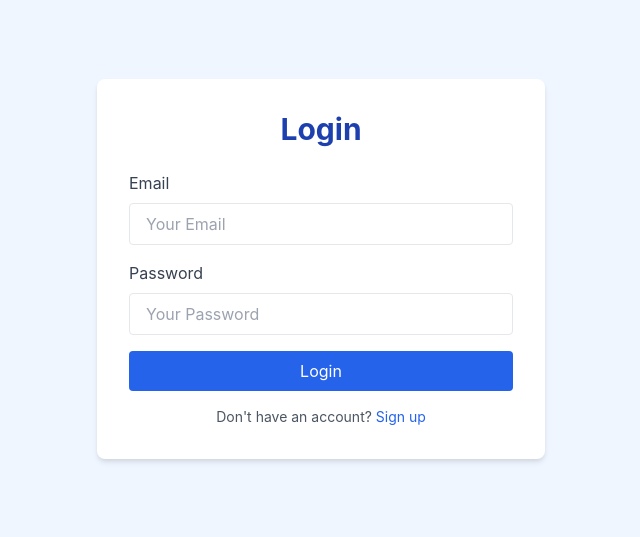
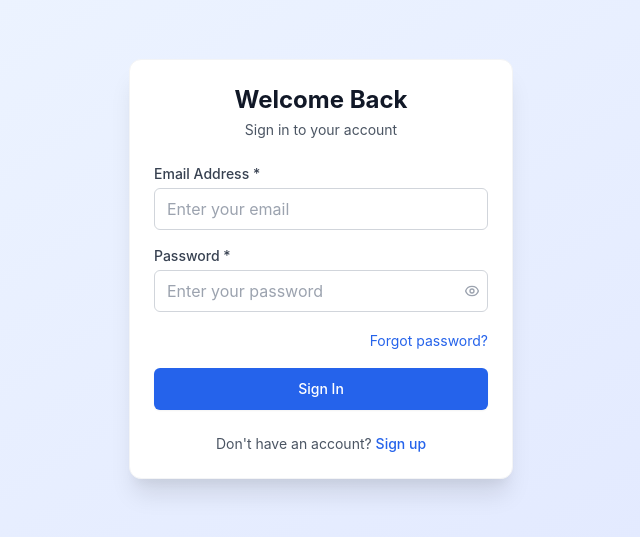
Before and after one commit to jvcerezo/mdcas-fe, a React (Create React App) app: page /login in a window 1280 px wide. Shown: the part 131-668 px from the top of the page, without its empty margins (319-959 px from the left). Built offline with nearby package versions, Linux system fonts and the light colour scheme; no server answers.

Commit message:
improved login page

```diff
--- a/src/pages/LoginPage.js
+++ b/src/pages/LoginPage.js
@@ -1,51 +1,232 @@
 import React, { useState } from 'react';
 import { post } from '../utils/api';
+import toast, { Toaster } from 'react-hot-toast';
+import { useNavigate, Link } from 'react-router-dom';
 
 const LoginPage = () => {
-  const [email, setEmail] = useState('');
-  const [password, setPassword] = useState('');
+  const navigate = useNavigate();
+  const [formData, setFormData] = useState({
+    email: '',
+    password: ''
+  });
+  const [showPassword, setShowPassword] = useState(false);
+  const [errors, setErrors] = useState({});
+  const [isLoading, setIsLoading] = useState(false);
+
+  const validateForm = () => {
+    const newErrors = {};
+
+    if (!formData.email.trim()) newErrors.email = 'Email is required';
+    else if (!/\S+@\S+\.\S+/.test(formData.email)) newErrors.email = 'Email is invalid';
+    if (!formData.password) newErrors.password = 'Password is required';
+
+    setErrors(newErrors);
+    return Object.keys(newErrors).length === 0;
+  };
+
+  const handleInputChange = (field, value) => {
+    setFormData(prev => ({ ...prev, [field]: value }));
+    if (errors[field]) {
+      setErrors(prev => ({ ...prev, [field]: '' }));
+    }
+  };
 
   const handleLogin = async (e) => {
     e.preventDefault();
+    if (!validateForm()) {
+      toast.error('Please fix the errors in the form');
+      return;
+    }
+
+    setIsLoading(true);
     try {
-      const response = await post('/auth/login', { email, password });
+      const response = await post('/auth/login', {
+        email: formData.email,
+        password: formData.password
+      });
+
+      // Success toast and redirect
+      toast.success('Login successful! Welcome back!');
       console.log('Login successful:', response);
+
+      // Store token if provided
+      if (response.token) {
+        localStorage.setItem('authToken', response.token);
+      }
+
+      // Redirect to dashboard/home after a short delay
+      setTimeout(() => {
+        navigate('/'); // or navigate to dashboard
+      }, 1500);
+
     } catch (error) {
       console.error('Login failed:', error);
+
+      // Handle different error scenarios
+      if (error.response) {
+        const { status, data } = error.response;
+
+        if (status === 401) {
+          toast.error('Invalid email or password. Please try again.');
+          setErrors({ password: 'Invalid credentials' });
+        } else if (status === 404) {
+          toast.error('User not found. Please check your email or sign up.');
+          setErrors({ email: 'User not found' });
+        } else if (status === 403) {
+          toast.error('Account is disabled. Please contact support.');
+        } else if (status === 429) {
+          toast.error('Too many login attempts. Please try again later.');
+        } else if (status === 500) {
+          toast.error('Server error. Please try again later.');
+        } else {
+          toast.error('Login failed. Please try again.');
+        }
+      } else if (error.request) {
+        toast.error('Network error. Please check your connection and try again.');
+      } else {
+        toast.error('An unexpected error occurred. Please try again.');
+      }
+
+      setErrors({ submit: 'Login failed. Please try again.' });
+    } finally {
+      setIsLoading(false);
     }
   };
 
   return (
-    <div className="bg-blue-50 min-h-screen flex items-center justify-center">
-      <div className="bg-white p-8 rounded-lg shadow-md max-w-md w-full">
-        <h2 className="text-3xl font-bold mb-6 text-center text-blue-800">Login</h2>
-        <form onSubmit={handleLogin}>
-          <div className="mb-4">
-            <label className="block text-gray-700 mb-2" htmlFor="email">Email</label>
+    <div className="bg-gradient-to-br from-blue-50 to-indigo-100 min-h-screen flex items-center justify-center py-8 px-4">
+      <Toaster
+        position="top-right"
+        toastOptions={{
+          duration: 4000,
+          style: {
+            background: '#363636',
+            color: '#fff',
+          },
+          success: {
+            duration: 3000,
+            iconTheme: {
+              primary: '#10B981',
+              secondary: '#fff',
+            },
+          },
+          error: {
+            duration: 5000,
+            iconTheme: {
+              primary: '#EF4444',
+              secondary: '#fff',
+            },
+          },
+        }}
+      />
+      <div className="max-w-sm w-full">
+        <div className="bg-white shadow-xl rounded-xl p-6 border border-gray-100">
+          {/* Header */}
+          <div className="text-center mb-6">
+            <h2 className="text-2xl font-bold text-gray-900 mb-1">Welcome Back</h2>
+            <p className="text-sm text-gray-600">Sign in to your account</p>
+          </div>
+
+          {/* Error Message */}
+          {errors.submit && (
+            <div className="mb-4 p-3 bg-red-50 border border-red-200 rounded-md">
+              <p className="text-red-600 text-sm">{errors.submit}</p>
+            </div>
+          )}
+
+          <form onSubmit={handleLogin} className="space-y-4">
+            {/* Email Field */}
+            <div>
+              <label className="block text-sm font-medium text-gray-700 mb-1" htmlFor="email">
+                Email Address *
+              </label>
               <input
                 type="email"
                 id="email"
-              className="w-full border rounded px-4 py-2 focus:ring-2 focus:ring-blue-300"
-              placeholder="Your Email"
-              value={email}
-              onChange={(e) => setEmail(e.target.value)}
+                className={`w-full px-3 py-2 border rounded-md focus:ring-2 focus:ring-blue-500 focus:border-blue-500 transition-colors ${
+                  errors.email ? 'border-red-300 bg-red-50' : 'border-gray-300'
+                }`}
+                placeholder="Enter your email"
+                value={formData.email}
+                onChange={(e) => handleInputChange('email', e.target.value)}
               />
+              {errors.email && <p className="mt-1 text-xs text-red-600">{errors.email}</p>}
             </div>
-          <div className="mb-4">
-            <label className="block text-gray-700 mb-2" htmlFor="password">Password</label>
+
+            {/* Password Field */}
+            <div>
+              <label className="block text-sm font-medium text-gray-700 mb-1" htmlFor="password">
+                Password *
+              </label>
+              <div className="relative">
                 <input
-              type="password"
+                  type={showPassword ? 'text' : 'password'}
                   id="password"
-              className="w-full border rounded px-4 py-2 focus:ring-2 focus:ring-blue-300"
-              placeholder="Your Password"
-              value={password}
-              onChange={(e) => setPassword(e.target.value)}
+                  className={`w-full px-3 py-2 pr-10 border rounded-md focus:ring-2 focus:ring-blue-500 focus:border-blue-500 transition-colors ${
+                    errors.password ? 'border-red-300 bg-red-50' : 'border-gray-300'
+                  }`}
+                  placeholder="Enter your password"
+                  value={formData.password}
+                  onChange={(e) => handleInputChange('password', e.target.value)}
                 />
+                <button
+                  type="button"
+                  className="absolute inset-y-0 right-2 flex items-center text-gray-400 hover:text-gray-600"
+                  onClick={() => setShowPassword(!showPassword)}
+                >
+                  <svg className="h-4 w-4" fill="none" stroke="currentColor" viewBox="0 0 24 24">
+                    {showPassword ? (
+                      <path strokeLinecap="round" strokeLinejoin="round" strokeWidth={2} d="M13.875 18.825A10.05 10.05 0 0112 19c-4.478 0-8.268-2.943-9.543-7a9.97 9.97 0 011.563-3.029m5.858.908a3 3 0 114.243 4.243M9.878 9.878l4.242 4.242M9.878 9.878L3 3m6.878 6.878L21 21" />
+                    ) : (
+                      <>
+                        <path strokeLinecap="round" strokeLinejoin="round" strokeWidth={2} d="M15 12a3 3 0 11-6 0 3 3 0 016 0z" />
+                        <path strokeLinecap="round" strokeLinejoin="round" strokeWidth={2} d="M2.458 12C3.732 7.943 7.523 5 12 5c4.478 0 8.268 2.943 9.542 7-1.274 4.057-5.064 7-9.542 7-4.477 0-8.268-2.943-9.542-7z" />
+                      </>
+                    )}
+                  </svg>
+                </button>
               </div>
-          <button type="submit" className="bg-blue-600 text-white px-6 py-2 rounded hover:bg-blue-700 focus:ring-4 focus:ring-blue-300 w-full">Login</button>
+              {errors.password && <p className="mt-1 text-xs text-red-600">{errors.password}</p>}
+            </div>
+
+            {/* Forgot Password Link */}
+            <div className="text-right">
+              <Link to="/forgot-password" className="text-sm text-blue-600 hover:text-blue-500 transition-colors">
+                Forgot password?
+              </Link>
+            </div>
+
+            {/* Submit Button */}
+            <button
+              type="submit"
+              disabled={isLoading}
+              className={`w-full flex justify-center items-center py-2.5 px-4 border border-transparent rounded-md shadow-sm text-sm font-medium text-white bg-blue-600 hover:bg-blue-700 focus:outline-none focus:ring-2 focus:ring-offset-2 focus:ring-blue-500 transition-colors ${
+                isLoading ? 'opacity-75 cursor-not-allowed' : ''
+              }`}
+            >
+              {isLoading ? (
+                <>
+                  <svg className="animate-spin -ml-1 mr-2 h-4 w-4 text-white" xmlns="http://www.w3.org/2000/svg" fill="none" viewBox="0 0 24 24">
+                    <circle className="opacity-25" cx="12" cy="12" r="10" stroke="currentColor" strokeWidth="4"></circle>
+                    <path className="opacity-75" fill="currentColor" d="M4 12a8 8 0 018-8V0C5.373 0 0 5.373 0 12h4zm2 5.291A7.962 7.962 0 014 12H0c0 3.042 1.135 5.824 3 7.938l3-2.647z"></path>
+                  </svg>
+                  Signing in...
+                </>
+              ) : (
+                'Sign In'
+              )}
+            </button>
           </form>
-        <div className="text-center mt-4">
-          <p className="text-sm text-gray-600">Don't have an account? <a href="/signup" className="text-blue-600 hover:underline">Sign up</a></p>
+
+          {/* Sign Up Link */}
+          <div className="mt-6 text-center">
+            <p className="text-sm text-gray-600">
+              Don't have an account?{' '}
+              <Link to="/signup" className="font-medium text-blue-600 hover:text-blue-500 transition-colors">
+                Sign up
+              </Link>
+            </p>
+          </div>
         </div>
       </div>
     </div>
```
Lines whose indentation alone changed are shown as unchanged.
